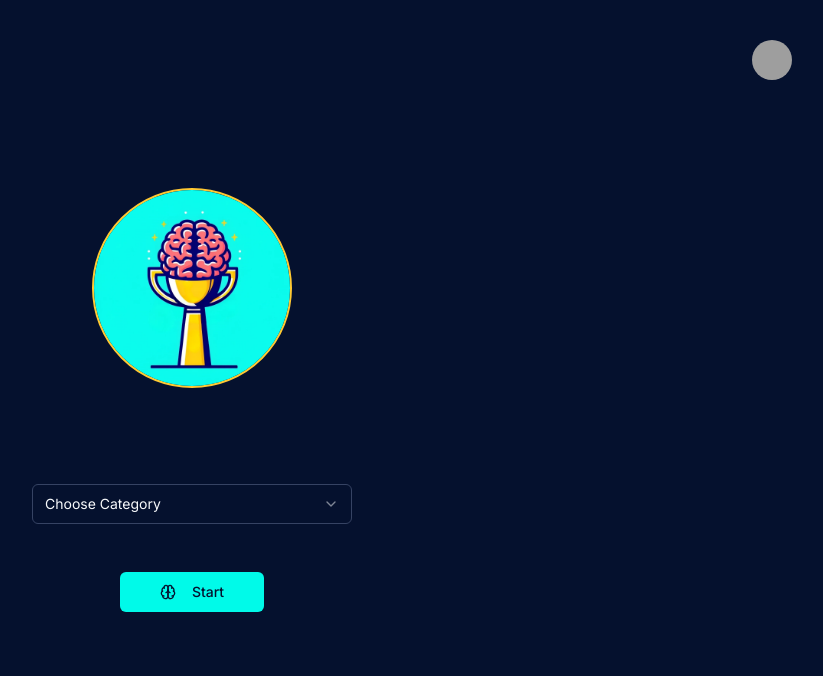
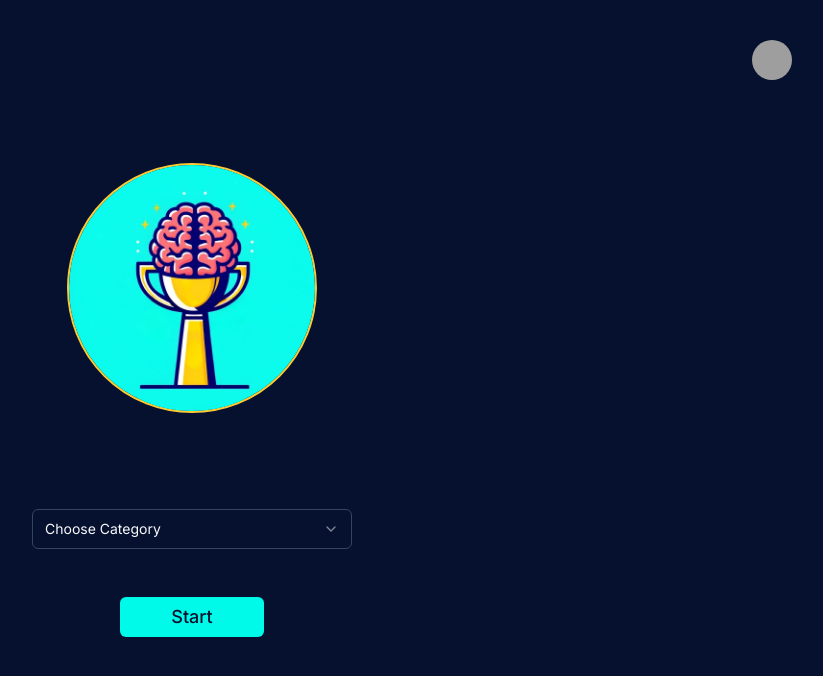
Before and after one commit to jwbw29/logo-trivia, a Next.js app: page / in a window 1280 px wide. Shown: the top 676 px of the page, without its empty margins (448-1271 px from the left). Built offline with nearby package versions, Linux system fonts and the light colour scheme; grey boxes are pictures that could not be loaded.

Commit message:
Update logo size in Home page and add ButtonWithIcon component to Themes page

```diff
--- a/app/page.tsx
+++ b/app/page.tsx
@@ -17,13 +17,7 @@ export default function Home() {
     <main className="flex flex-col min-h-screen">
       <Nav />
       <div className="flex flex-col flex-1 justify-center items-center gap-24 mb-[104px]">
-        <Image
-          src={logo}
-          alt="game logo"
-          width={200}
-          height={200}
-          className="gameLogo"
-        />
+        <Image src={logo} alt="game logo" width={250} className="gameLogo" />
         <div className="flex flex-col gap-12">
           {/*
           # Phase 2 *
--- a/app/themes/page.tsx
+++ b/app/themes/page.tsx
@@ -18,6 +18,7 @@ import {
   StartButton,
   ButtonLoading,
   ButtonAsChild,
+  ButtonWithIcon,
 } from "@/components/Buttons";
 import {
   Pagination,
@@ -52,7 +53,7 @@ export default function Themes() {
       {/* //// Buttons */}
       <div className="grid w-full grid-cols-3 grid-flow-row-dense gap-4">
         <div>
-          <ButtonDemo />
+          <StartButton />
         </div>
         <div>
           <ButtonSecondary />
@@ -67,7 +68,7 @@ export default function Themes() {
           <ButtonGhost />
         </div>
         <div>
-          <StartButton />
+          <ButtonWithIcon />
         </div>
         <div>
           <ButtonLoading />
--- a/components/Buttons.tsx
+++ b/components/Buttons.tsx
@@ -6,8 +6,8 @@ import Link from "next/link";
 // rename and duplicate these as much as needed, then just import the named button to your component
 
 //// Primary Button
-export function ButtonDemo() {
-  return <Button className="min-w-36">Button</Button>;
+export function StartButton() {
+  return <Button className="min-w-36 text-lg">Start</Button>;
 }
 
 //// Secondary Button
@@ -47,7 +47,7 @@ export function ButtonGhost() {
 }
 
 //// Button with Icon
-export function StartButton() {
+export function ButtonWithIcon() {
   return (
     <Button className="min-w-36 gap-2 " aria-label="start button">
       <LuBrain className="mr-2 h-4 w-4" />
```
